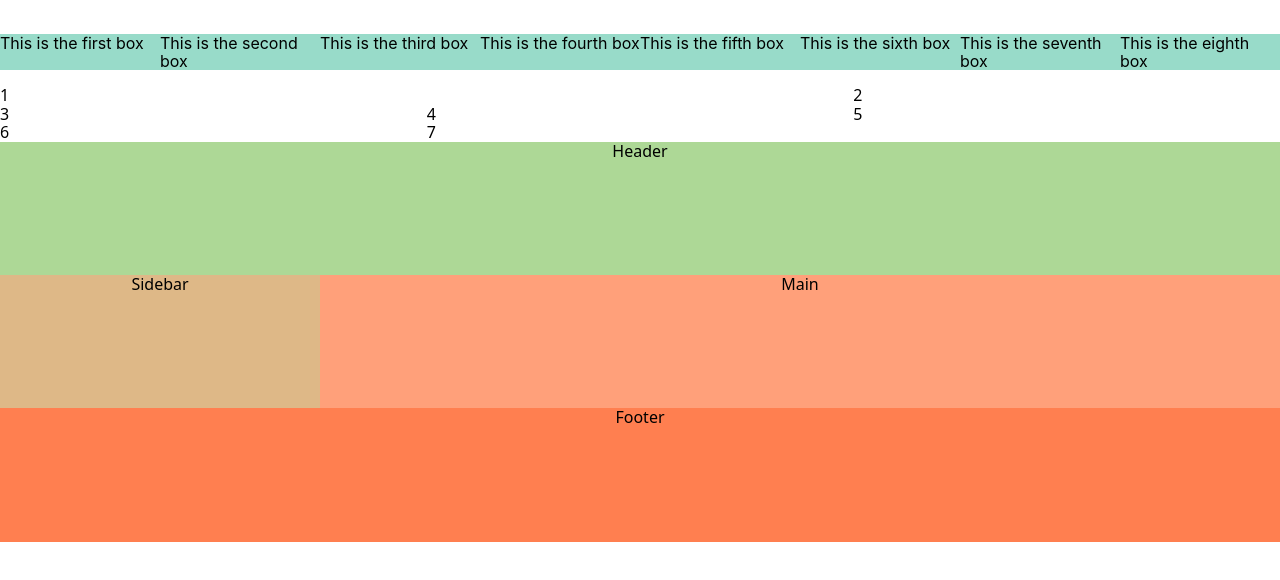
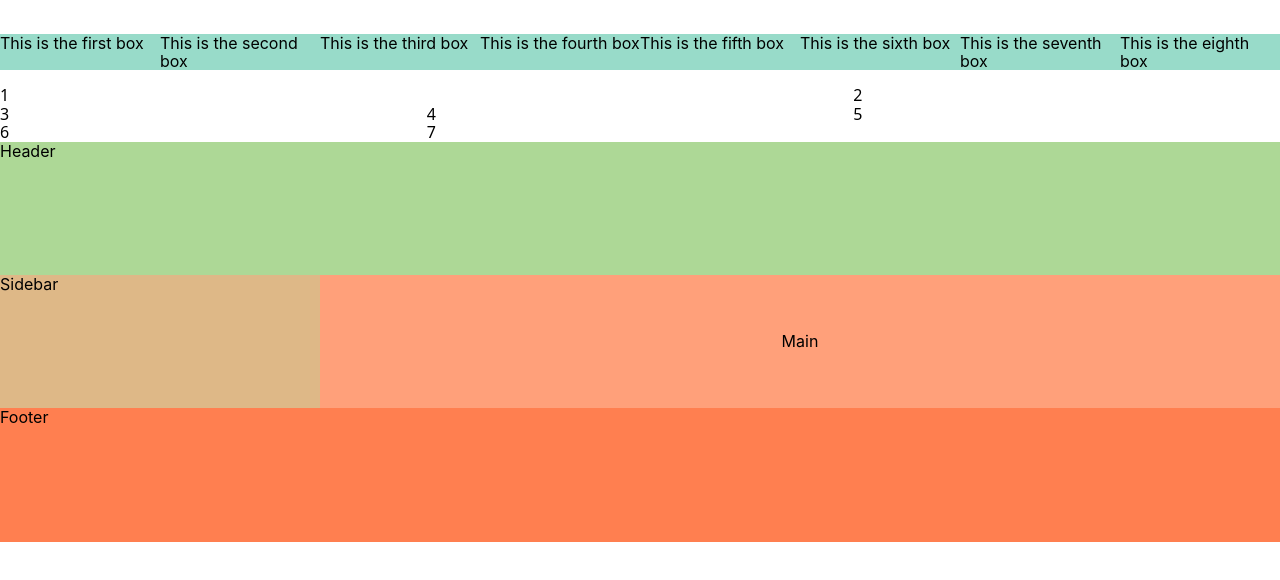
Before and after one commit to zorth44/css-green-hand, a website: page index.html in a window 1280 px wide. Shown: the part 62-642 px from the top of the page. Drawn offline with nearby package versions, Linux system fonts and the light colour scheme.

Commit message:
grid's item can use flex

```diff
--- a/style.css
+++ b/style.css
@@ -30,8 +30,8 @@
      "sidebar main main"
      "footer footer footer";
     grid-template-columns: 1fr 2fr 1fr;
-    text-align: center;
     height: 50vh;
+    font-family: 'Inter', Courier, monospace;
 }
 
 .header{
@@ -47,6 +47,9 @@
 .main{
     grid-area: main;
     background-color: lightsalmon;
+    display: flex;
+    align-items: center;
+    justify-content: center;
 }
 
 .footer{
```
